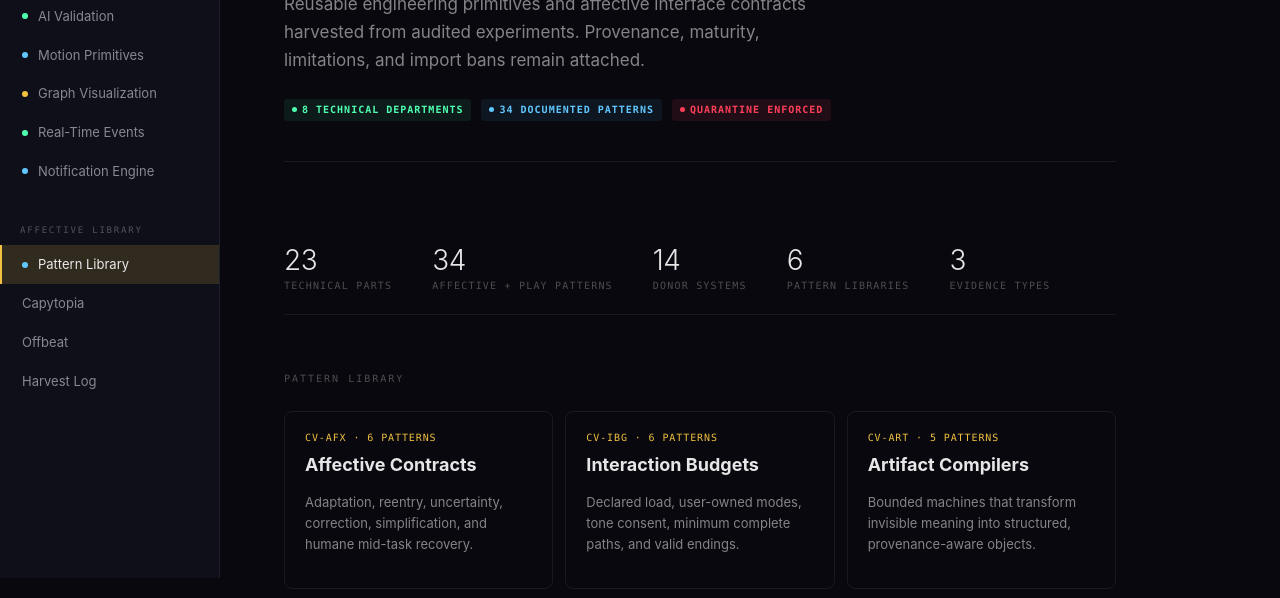
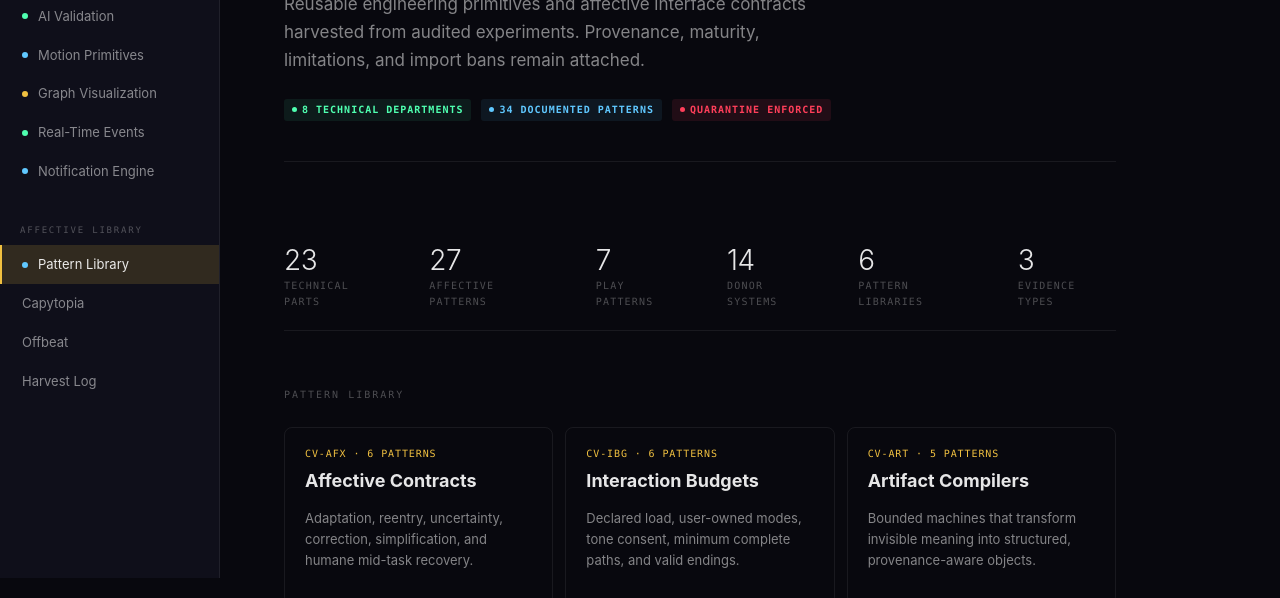
Before and after one commit to amydojo/undone-tools, a website: page chaos-vault/index.html in a window 1280 px wide. Shown: the part 222-820 px from the top of the page. Drawn offline with Linux system fonts and the light colour scheme.

Commit message:
Separate core affective and play pattern counts

```diff
--- a/chaos-vault/index.html
+++ b/chaos-vault/index.html
@@ -43,7 +43,8 @@
 
   <div class="cv-stat-strip cv-reveal">
     <div class="cv-stat"><span class="cv-stat-value">23</span><span class="cv-stat-label">Technical Parts</span></div>
-    <div class="cv-stat"><span class="cv-stat-value">34</span><span class="cv-stat-label">Affective + Play Patterns</span></div>
+    <div class="cv-stat"><span class="cv-stat-value">27</span><span class="cv-stat-label">Affective Patterns</span></div>
+    <div class="cv-stat"><span class="cv-stat-value">7</span><span class="cv-stat-label">Play Patterns</span></div>
     <div class="cv-stat"><span class="cv-stat-value">14</span><span class="cv-stat-label">Donor Systems</span></div>
     <div class="cv-stat"><span class="cv-stat-value">6</span><span class="cv-stat-label">Pattern Libraries</span></div>
     <div class="cv-stat"><span class="cv-stat-value">3</span><span class="cv-stat-label">Evidence Types</span></div>
```
